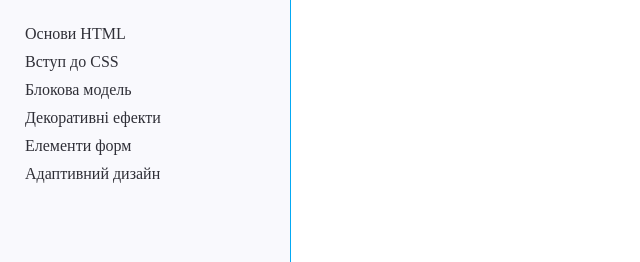
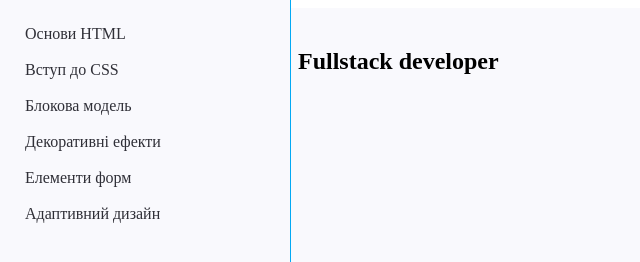
Before and after one commit to FlyFayer-byte/Full-Stack-Online, a plain HTML site: page index.html in a window 1280 px wide. Shown: the top 262 px of the page, without its empty margins (0-640 px from the left). Drawn offline with Linux system fonts and the light colour scheme.

Commit message:
modified:   css/styles.css 	modified:   index.html

```diff
--- a/css/styles.css
+++ b/css/styles.css
@@ -1,5 +1,6 @@
 /* Бокова панель навігації */
-.sidebar-menu { /* основний контейнер бокового меню */
+.sidebar-menu {
+  /* основний контейнер бокового меню */
   width: 250px; /* ширина бокового меню */
   height: 100vh; /* висота на всю висоту вікна */
   background-color: #f9f9fd; /* колір фону */
@@ -9,19 +10,23 @@
   padding: 20px; /* внутрішні відступи */
   border-right: 1px solid #03a9f4; /* права межа */
 }
-.sidebar-wrapper { /* обгортка всередині (можна використати для додаткових стилів або скролу) */
+.sidebar-wrapper {
+  /* обгортка всередині (можна використати для додаткових стилів або скролу) */
   overflow-y: auto; /* вертикальна прокрутка, якщо вміст перевищує висоту */
   height: 100%; /* висота на всю висоту батьківського контейнера */
 }
-.sidebar-list { /* сам список пунктів меню */
+.sidebar-list {
+  /* сам список пунктів меню */
   list-style-type: none; /* без маркерів */
   padding: 0; /* без внутрішніх відступів */
   margin: 0; /* без зовнішніх відступів */
 }
-.sidebar-item { /* кожен пункт списку (<li>)  */
-  margin-bottom: 0; /* відступ між пунктами */
+.sidebar-item {
+  /* кожен пункт списку (<li>)  */
+  margin-bottom: 8px; /* відступ між пунктами */
 }
-.sidebar-link { /* посилання в пункті меню (<a>)  */
+.sidebar-link {
+  /* посилання в пункті меню (<a>)  */
   display: block; /* блочний елемент для повної ширини */
   padding: 5px; /* внутрішні відступи */
   color: #2f2f37; /* колір тексту */
@@ -35,10 +40,18 @@
   color: white; /* змінює колір тексту на білий при наведенні */
 }
 
-
-
-
-
+/* Основний контейнер для контенту */
+.container {
+  /* основний контейнер для контенту */
+  box-sizing: border-box; /* враховує відступи та межі в ширині та висоті */
+  width: calc(
+    100% - 270px
+  ); /* ширина на всю ширину вікна, мінус ширина бокового меню */
+  margin-left: 270px; /* відступ зліва, щоб не перекривати бокове меню */
+  padding: 20px; /* внутрішні відступи */
+  background-color: #f9f9fd; /* колір фону */
+  min-height: 100vh; /* мінімальна висота на всю висоту вікна */
+}
 
 /*---------------------------------------------------------------------------------------------*/
 /* * {
--- a/index.html
+++ b/index.html
@@ -40,7 +40,13 @@
         </ul>
       </div>
     </aside>
-    <section class="container"></section>
+    <section class="container">
+      <!-- Контейнер для основного контенту сторінки -->
+      <div class="container-header">
+        <h1 class="container-title">Fullstack developer</h1>
+        <!-- Заголовок сторінки -->
+      </div>
+    </section>
   </body>
 </html>
 <!-- Кінець HTML-документа -->
```
